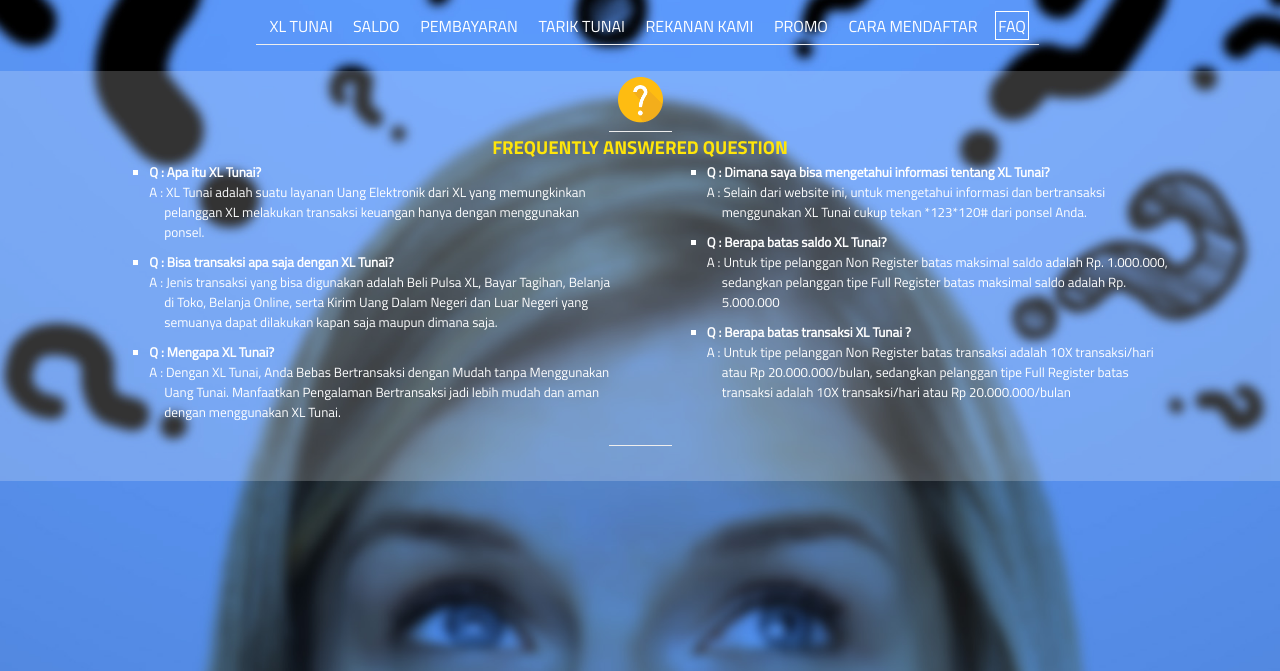
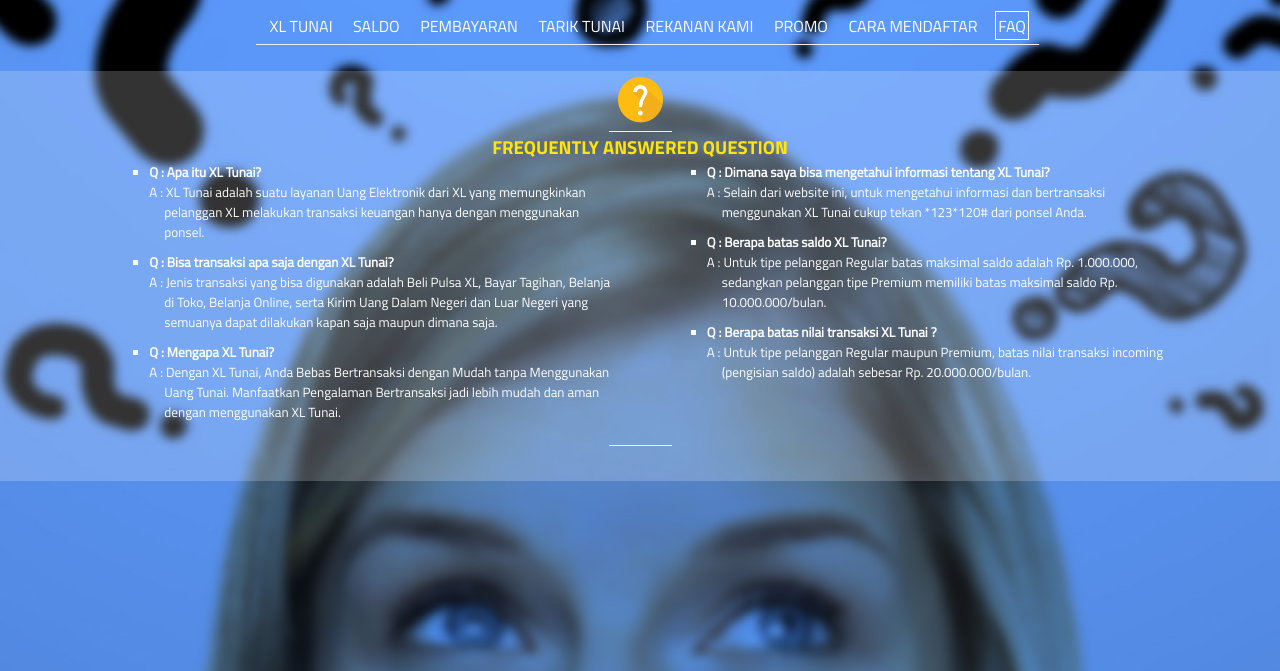
Before and after one commit to xlabour/uangdihapemu, a plain HTML site: page faq.html in a window 1280 px wide. Shown: the part 129-800 px from the top of the page. Drawn offline with Linux system fonts and the light colour scheme.

Commit message:
Add files via upload

```diff
--- a/faq.html
+++ b/faq.html
@@ -124,12 +124,12 @@
 
 <ol>
   <li><b>Q : Berapa batas saldo XL Tunai?</b></li>
-  <li class="ans">A :  Untuk tipe pelanggan Non Register batas maksimal saldo adalah Rp. 1.000.000, sedangkan pelanggan tipe Full Register batas maksimal saldo adalah Rp. 5.000.000</li>
+  <li class="ans">A :  Untuk tipe pelanggan Regular batas maksimal saldo adalah Rp. 1.000.000, sedangkan pelanggan tipe Premium memiliki batas maksimal saldo Rp. 10.000.000/bulan.</li>
 </ol>
 
 <ol>
-  <li><b>Q : Berapa batas transaksi XL Tunai ?</b></li>
-  <li class="ans">A :  Untuk tipe pelanggan Non Register batas transaksi adalah 10X transaksi/hari atau Rp 20.000.000/bulan, sedangkan pelanggan tipe Full Register batas transaksi adalah 10X transaksi/hari atau Rp 20.000.000/bulan</li>
+  <li><b>Q : Berapa batas nilai transaksi XL Tunai ?</b></li>
+  <li class="ans">A :  Untuk tipe pelanggan Regular maupun Premium, batas nilai transaksi incoming (pengisian saldo) adalah sebesar Rp. 20.000.000/bulan.</li>
 </ol>
 
   </div>
```
Also changed, not shown: cara-mendaftar.html (+3 -3 lines).
